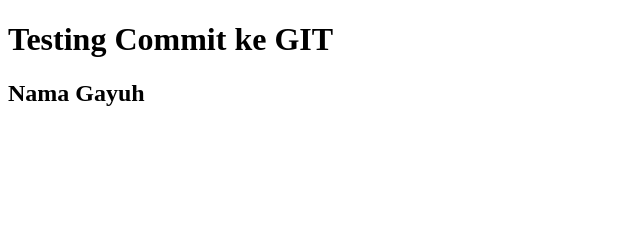
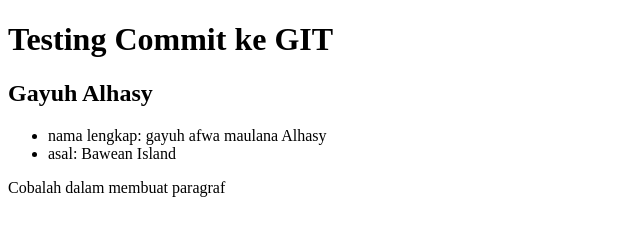
Before and after one commit to alhasy-gayuh/belajar-pemrograman, a plain HTML site: page index.html in a window 1280 px wide. Shown: the whole page, without its empty margins (0-640 px from the left). Drawn offline with Linux system fonts and the light colour scheme.

Commit message:
perubahan isi dalam index.html

```diff
--- a/index.html
+++ b/index.html
@@ -8,6 +8,11 @@
 </head>
 <body>
     <h1>Testing Commit ke GIT</h1>
-    <h2>Nama Gayuh</h2>
+    <h2>Gayuh Alhasy</h2>
+    <ul>
+        <li>nama lengkap: gayuh afwa maulana Alhasy</li>
+        <li>asal: Bawean Island</li>
+    </ul>
+    <p>Cobalah dalam membuat paragraf</p>
 </body>
 </html>
```
